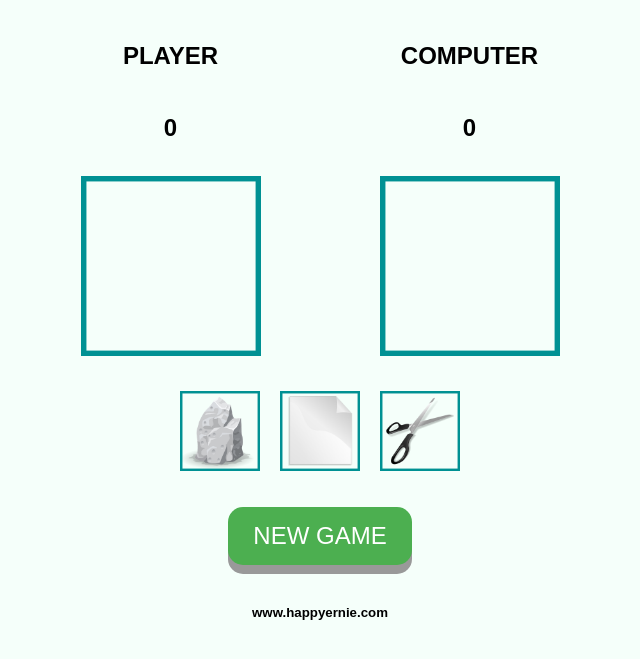
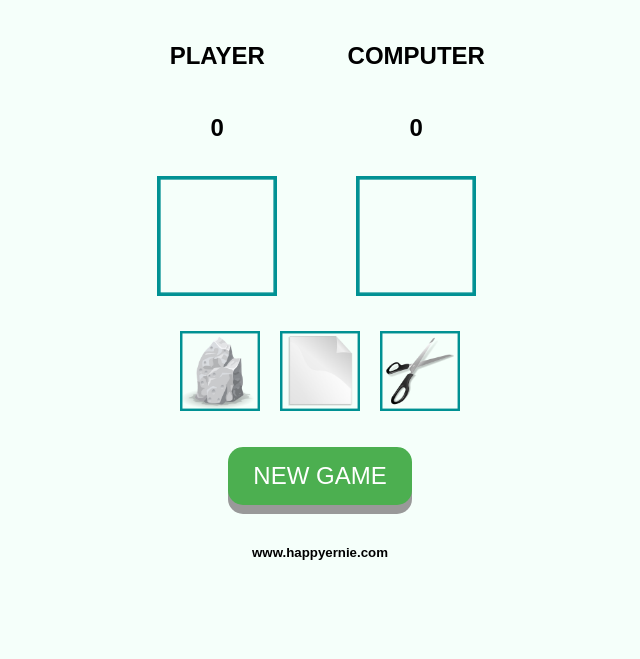
Before and after one commit to HappyErnie/RockPaperScissors, a plain HTML site: page index.html in a window 1280 px wide. Shown: the part 61-720 px from the top of the page, without its empty margins (320-960 px from the left). Drawn offline with Linux system fonts and the light colour scheme.

Commit message:
Add files via upload

```diff
--- a/RockPaperScissors.css
+++ b/RockPaperScissors.css
@@ -5,7 +5,7 @@ body {
 }
 
 table, tr, td {
-  width: 600px;
+  width: 400px;
   margin: 0 auto;
 }
 
@@ -33,14 +33,14 @@ table, tr, td {
 }
 
 #computer-choice {
-  width: 180px;
-  height: 180px;
+  width: 120px;
+  height: 120px;
   margin-top: 10px;
 }
 
 #player-choice {
-  width: 180px;
-  height: 180px;
+  width: 120px;
+  height: 120px;
   margin-top: 10px;
 }
 
```
